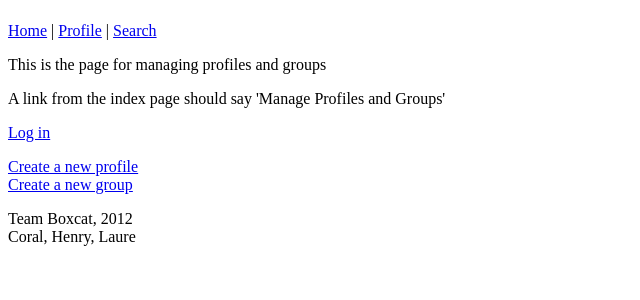
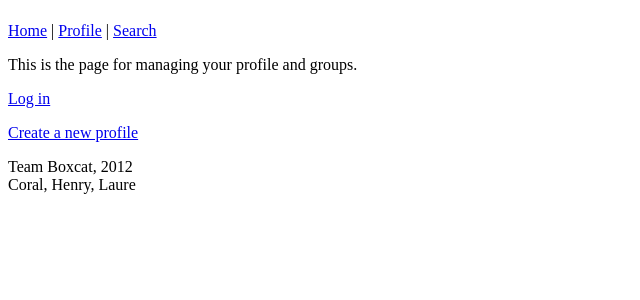
Before and after one commit to henrybw/restaurant-oracle, a PHP site: page /profile in a window 1280 px wide. Shown: the part 58-358 px from the top of the page, without its empty margins (0-640 px from the left). Run offline with PHP 8.4, Linux system fonts and the light colour scheme.

Commit message:
creating a profile mostly works, but something is wrong with sessions

```diff
--- a/src/web/views/create_profile.php
+++ b/src/web/views/create_profile.php
@@ -25,7 +25,7 @@ function page_body($data = null)
 
 </div>
 
-
+<a href="profile.php">Back</a>
 
 <?php
 
--- a/src/web/views/profile.php
+++ b/src/web/views/profile.php
@@ -19,8 +19,8 @@ if (basename(getcwd()) == basename(dirname(__FILE__)))
 function page_body($data = null)
 {
 ?>
-  <p>This is the page for managing profiles and groups</p>
-  <p>A link from the index page should say 'Manage Profiles and Groups'</p>
+  <p>This is the page for managing your profile and groups.</p>
+  <!--<p>A link from the index page should say 'Manage Profiles and Groups'</p>-->
 
 	   <!-- <p>CURRENT USER IS: <?php print_r($_SESSION); ?></p>-->
 	   <!-- <p>DATA IS: <?php print_r($data) ?></p>-->
@@ -62,7 +62,7 @@ function page_body($data = null)
    }
 ?>
 
-    <a href="#">Create a new group</a>
+    <!--<a href="#">Create a new group</a>-->
   </p>
 
 
```
Also changed, not shown: src/web/services/create_profile.php (+10 -7 lines).
